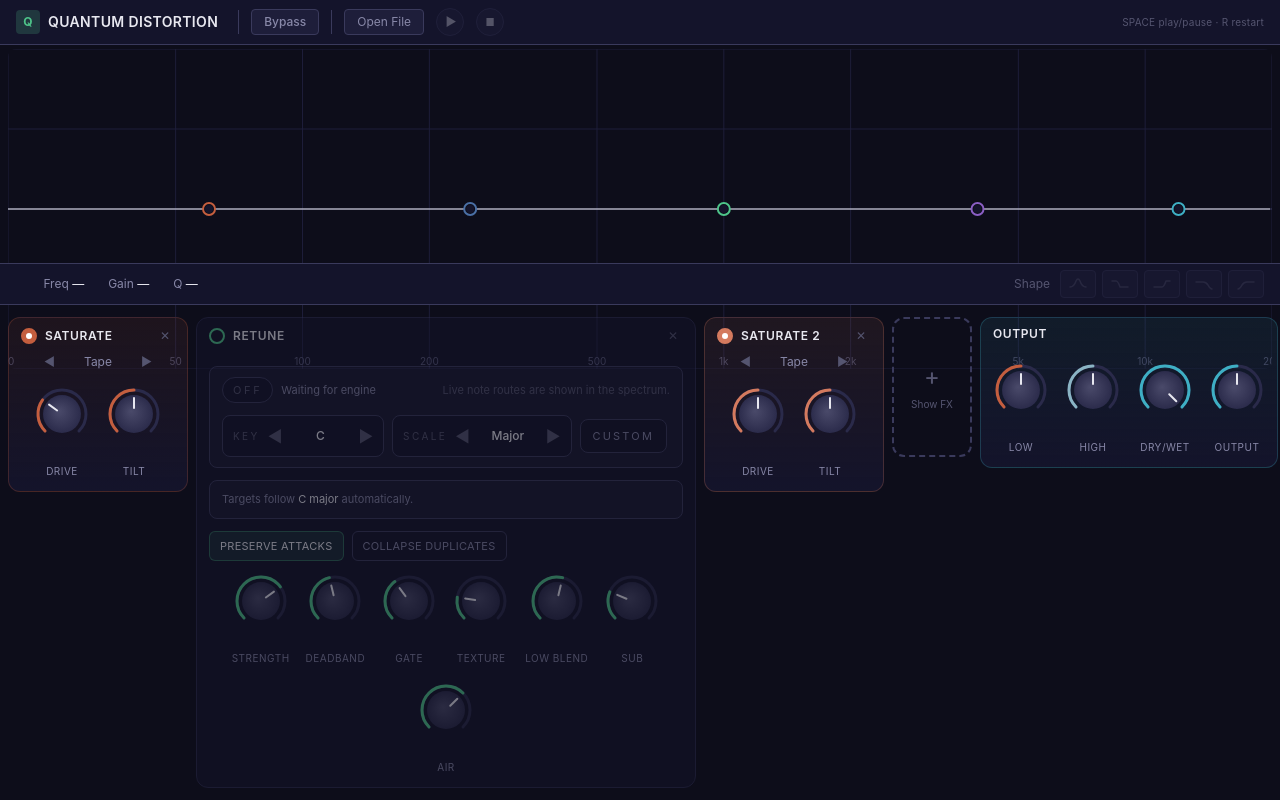
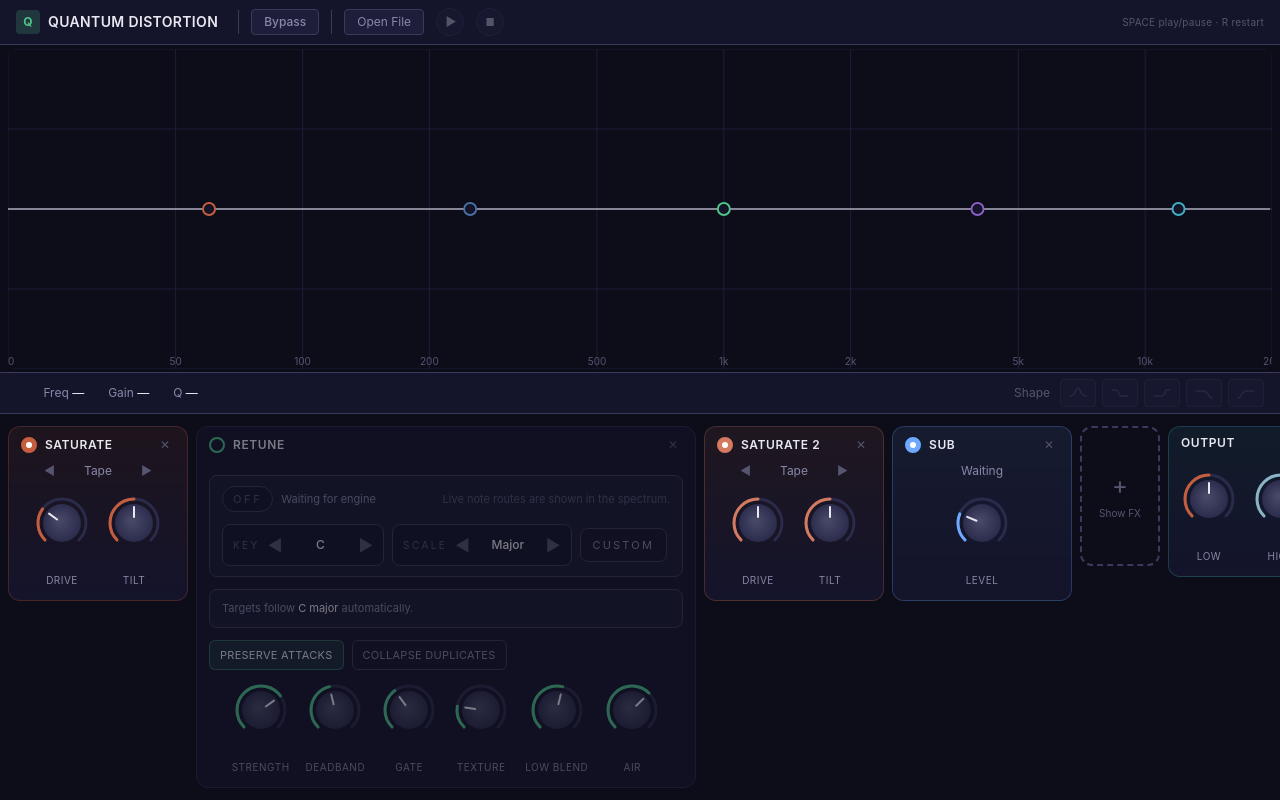
Before and after one commit to TGALLOWAY1/QuantumDistortion, a React (Vite) app in the folder ui/: page / in a window 1280 px wide. Built offline with nearby package versions, Linux system fonts and the light colour scheme.

Commit message:
feat: split sub follow from retune core

```diff
--- a/ui/public/worklets/quantum-processor.js
+++ b/ui/public/worklets/quantum-processor.js
@@ -37,6 +37,9 @@ class QuantumProcessor extends AudioWorkletProcessor {
       saturate2Tilt: 0.5,
 
       ...DEFAULT_RETUNE_PARAMS,
+
+      subEnabled: true,
+      subLevel: 0.25,
 
       lowGain: 1.0,
       highGain: 1.0,
@@ -96,6 +99,10 @@ class QuantumProcessor extends AudioWorkletProcessor {
 
     this.blockInputScratch = Array.from({ length: MAX_CHANNELS }, () => new Float32Array(128));
     this.blockRetuneScratch = Array.from({ length: MAX_CHANNELS }, () => new Float32Array(128));
+    this.subBlockScratch = new Float32Array(128);
+    this.subPhase = 0;
+    this.subSmoothedFreq = 0;
+    this.subSmoothedLevel = 0;
 
     this.analysisSamples = new Float32Array(2048);
     this.analysisWritePos = 0;
@@ -112,7 +119,14 @@ class QuantumProcessor extends AudioWorkletProcessor {
       }
 
       const retunePatch = normalizeRetuneParamPatch(event.data.params, this.params);
-      Object.assign(this.params, event.data.params, retunePatch);
+      const legacySubPatch = {};
+      if (Object.prototype.hasOwnProperty.call(event.data.params, 'quantizeSubEnabled')) {
+        legacySubPatch.subEnabled = Boolean(event.data.params.quantizeSubEnabled);
+      }
+      if (Object.prototype.hasOwnProperty.call(event.data.params, 'quantizeSubLevel')) {
+        legacySubPatch.subLevel = event.data.params.quantizeSubLevel;
+      }
+      Object.assign(this.params, event.data.params, legacySubPatch, retunePatch);
       this.retuneCore.setParams(retunePatch);
       this.eqDirty = true;
       this.peqDirty = true;
@@ -129,6 +143,29 @@ class QuantumProcessor extends AudioWorkletProcessor {
     }
     this.blockInputScratch = Array.from({ length: MAX_CHANNELS }, () => new Float32Array(length));
     this.blockRetuneScratch = Array.from({ length: MAX_CHANNELS }, () => new Float32Array(length));
+    this.subBlockScratch = new Float32Array(length);
+  }
+
+  renderSubBlock(length, subGuide) {
+    const targetFrequency = this.params.subEnabled ? Math.max(0, subGuide.frequency || 0) : 0;
+    const targetLevel = this.params.subEnabled ? (subGuide.level || 0) * this.params.subLevel : 0;
+
+    for (let i = 0; i < length; i++) {
+      this.subSmoothedFreq += (targetFrequency - this.subSmoothedFreq) * 0.012;
+      this.subSmoothedLevel += (targetLevel - this.subSmoothedLevel) * 0.02;
+
+      if (this.subSmoothedFreq > 1 && this.subSmoothedLevel > 1e-4) {
+        this.subPhase += TWO_PI * this.subSmoothedFreq / sampleRate;
+        if (this.subPhase > TWO_PI) {
+          this.subPhase -= TWO_PI;
+        }
+        this.subBlockScratch[i] = Math.sin(this.subPhase) * this.subSmoothedLevel * 0.42;
+      } else {
+        this.subBlockScratch[i] = 0;
+      }
+    }
+
+    return this.subBlockScratch;
   }
 
   computeEQCoeffs() {
@@ -420,6 +457,7 @@ class QuantumProcessor extends AudioWorkletProcessor {
     const retuneTimeMs = (globalThis.performance?.now?.() ?? retuneStart) - retuneStart;
     const blockBudgetMs = (length / sampleRate) * 1000;
     this.retuneCore.setRuntimeHealth({ overloaded: retuneTimeMs > blockBudgetMs * 0.85 });
+    const subBlock = this.renderSubBlock(length, this.retuneCore.getSubGuide());
 
     for (let ch = 0; ch < numChannels; ch++) {
       const channelOutput = output[ch];
@@ -472,6 +510,8 @@ class QuantumProcessor extends AudioWorkletProcessor {
           );
         }
 
+        sample += subBlock[i];
+
         sample = dry * (1 - this.params.dryWet) + sample * this.params.dryWet;
         sample *= this.params.masterGain;
         channelOutput[i] = Math.tanh(sample);
--- a/ui/public/worklets/retune-core.js
+++ b/ui/public/worklets/retune-core.js
@@ -59,7 +59,6 @@ export const DEFAULT_RETUNE_PARAMS = {
   retuneLowEndMode: 'hybrid',
   retuneLowEndBlend: 0.55,
   retuneCollapseDuplicates: false,
-  retuneSubReinforcement: 0.25,
   retuneAirMix: 1.0,
 };
 
@@ -69,8 +68,6 @@ const LEGACY_PARAM_ALIASES = {
   quantizeScale: 'retuneScale',
   quantizeStrength: 'retuneStrength',
   quantizeAirMix: 'retuneAirMix',
-  quantizeSubEnabled: 'retuneSubReinforcement',
-  quantizeSubLevel: 'retuneSubReinforcement',
 };
 
 function cloneMask(mask) {
@@ -99,13 +96,7 @@ export function normalizeRetuneParamPatch(patch, currentParams = DEFAULT_RETUNE_
       continue;
     }
 
-    if (key === 'quantizeSubEnabled') {
-      normalized[alias] = value ? currentParams.retuneSubReinforcement : 0;
-    } else if (key === 'quantizeSubLevel') {
-      normalized[alias] = value;
-    } else {
-      normalized[alias] = value;
-    }
+    normalized[alias] = value;
   }
 
   if (Object.prototype.hasOwnProperty.call(normalized, 'retuneScale')) {
@@ -137,9 +128,6 @@ export function normalizeRetuneParamPatch(patch, currentParams = DEFAULT_RETUNE_
     }
   }
 
-  if (Object.prototype.hasOwnProperty.call(normalized, 'retuneSubReinforcement')) {
-    normalized.retuneSubReinforcement = clamp(Number(normalized.retuneSubReinforcement) || 0, 0, 1);
-  }
   if (Object.prototype.hasOwnProperty.call(normalized, 'retuneDeadbandCents')) {
     normalized.retuneDeadbandCents = clamp(Number(normalized.retuneDeadbandCents) || 0, 0, 60);
   }
@@ -378,6 +366,8 @@ export class PolyphonicRetuneCore {
     this.smoothedRatio = 1;
     this.detectorEnv = 0;
     this.confidence = 0;
+    this.subGuideFrequency = 0;
+    this.subGuideLevel = 0;
 
     this.tonalWritePos = 0;
     this.tonalInputSampleCount = 0;
@@ -447,6 +437,8 @@ export class PolyphonicRetuneCore {
     this.smoothedRatio = 1;
     this.detectorEnv = 0;
     this.confidence = 0;
+    this.subGuideFrequency = 0;
+    this.subGuideLevel = 0;
     this.prevTonalMagnitudes.fill(0);
     this.tonalMonoRing.fill(0);
     this.lowMonoRing.fill(0);
@@ -799,6 +791,21 @@ export class PolyphonicRetuneCore {
     this.smoothedRatio += (this.targetRatio - this.smoothedRatio) * 0.18;
     this.confidence = strongest ? strongest.confidence : 0;
     this.lowEndLocked = this.trackedNotes.some(note => note.isLowEnd && note.confidence > 0.18 && note.state !== 'muted');
+
+    const strongestLow = this.trackedNotes.find(
+      (note) => note.isLowEnd && note.confidence > 0.12 && note.state !== 'muted',
+    );
+    if (strongestLow) {
+      const correctionBlend = this.getCorrectionBlend(strongestLow);
+      const effectiveMidi = strongestLow.state === 'mapped'
+        ? strongestLow.sourceMidi + (strongestLow.targetMidi - strongestLow.sourceMidi) * correctionBlend
+        : strongestLow.sourceMidi;
+      this.subGuideFrequency = midiToFreq(effectiveMidi);
+      this.subGuideLevel = clamp(strongestLow.confidence * 0.9, 0, 1);
+    } else {
+      this.subGuideFrequency = 0;
+      this.subGuideLevel = 0;
+    }
   }
 
   analyzeTonalFrame() {
@@ -1074,8 +1081,6 @@ export class PolyphonicRetuneCore {
 
     const totalEnergy = lowNotes.reduce((sum, note) => sum + note.energy, 0);
     let sample = 0;
-    let strongestTarget = 0;
-    let strongestWeight = 0;
 
     for (const note of lowNotes) {
       const correctionBlend = this.getCorrectionBlend(note);
@@ -1084,10 +1089,6 @@ export class PolyphonicRetuneCore {
         : note.sourceMidi;
       const targetFreq = midiToFreq(targetMidi);
       const weight = clamp(note.energy / Math.max(totalEnergy, 1e-6), 0, 1) * note.confidence;
-      if (weight > strongestWeight) {
-        strongestWeight = weight;
-        strongestTarget = targetFreq;
-      }
 
       const harmonicWeights = [1.0, 0.45, 0.18];
       for (let harmonic = 0; harmonic < harmonicWeights.length; harmonic++) {
@@ -1100,15 +1101,15 @@ export class PolyphonicRetuneCore {
       }
     }
 
-    if (this.params.retuneSubReinforcement > 0 && strongestTarget > 0) {
-      this.subPhase = (this.subPhase || 0) + TWO_PI * strongestTarget / this.sampleRate;
-      if (this.subPhase > TWO_PI) {
-        this.subPhase -= TWO_PI;
-      }
-      sample += Math.sin(this.subPhase) * this.params.retuneSubReinforcement * strongestWeight;
-    }
+    return sample * 0.35;
+  }
 
-    return sample * 0.35;
+  getSubGuide() {
+    return {
+      frequency: this.subGuideFrequency,
+      level: this.subGuideLevel,
+      locked: this.lowEndLocked,
+    };
   }
 
   processBlock(inputBlock, numChannels, length, mix = { lowGain: 1, highGain: 1 }) {
--- a/ui/src/App.tsx
+++ b/ui/src/App.tsx
@@ -10,8 +10,8 @@ import { useAudioEngine } from './hooks/useAudioEngine';
 import { FX_CATALOG } from './audio/engine';
 import type { EQBand, FilterType, FxSlot, FxType, EngineParams, PeqInstance } from './audio/engine';
 
-const FX_ORDER: FxType[] = ['peq', 'saturate', 'retune', 'delay', 'modulate', 'lofi', 'saturate2'];
-const SINGLETON_FX: FxType[] = ['saturate', 'retune', 'delay', 'modulate', 'lofi', 'saturate2'];
+const FX_ORDER: FxType[] = ['peq', 'saturate', 'retune', 'delay', 'modulate', 'lofi', 'saturate2', 'sub'];
+const SINGLETON_FX: FxType[] = ['saturate', 'retune', 'delay', 'modulate', 'lofi', 'saturate2', 'sub'];
 
 // Electron API type
 declare global {
@@ -111,6 +111,7 @@ export default function App() {
     { id: crypto.randomUUID(), type: 'saturate' },
     { id: crypto.randomUUID(), type: 'retune' },
     { id: crypto.randomUUID(), type: 'saturate2' },
+    { id: crypto.randomUUID(), type: 'sub' },
   ]);
 
   const addFxSlot = useCallback((type: FxType) => {
@@ -165,6 +166,9 @@ export default function App() {
         break;
       case 'saturate2':
         updateParams({ saturate2Enabled: false });
+        break;
+      case 'sub':
+        updateParams({ subEnabled: false });
         break;
     }
   }, [fxSlots, params.peqInstances, updateParams]);
@@ -316,6 +320,27 @@ export default function App() {
               onChange={(v) => updateParams({ saturate2Tilt: v })}
               color={meta.color}
               displayValue={`${((params.saturate2Tilt - 0.5) * 100).toFixed(0)}`}
+            />
+          </EffectModule>
+        );
+
+      case 'sub':
+        return (
+          <EffectModule
+            key={slot.id}
+            title={meta.label}
+            color={meta.color}
+            enabled={params.subEnabled}
+            onToggle={() => updateParams({ subEnabled: !params.subEnabled })}
+            onRemove={() => removeFxSlot(slot.id)}
+            subtitle={retuneStatus?.lowEndLocked ? 'Locked' : 'Waiting'}
+          >
+            <Knob
+              label="Level"
+              value={params.subLevel}
+              onChange={(v) => updateParams({ subLevel: v })}
+              color={meta.color}
+              displayValue={`${Math.round(params.subLevel * 100)}%`}
             />
           </EffectModule>
         );
--- a/ui/src/audio/engine.ts
+++ b/ui/src/audio/engine.ts
@@ -20,7 +20,7 @@ export interface EQBand {
   type: FilterType;
 }
 
-export type FxType = 'saturate' | 'retune' | 'delay' | 'modulate' | 'lofi' | 'saturate2' | 'peq';
+export type FxType = 'saturate' | 'retune' | 'delay' | 'modulate' | 'lofi' | 'saturate2' | 'sub' | 'peq';
 
 export interface PeqInstance {
   id: string;
@@ -63,6 +63,7 @@ export const FX_CATALOG: Record<FxType, { label: string; color: string }> = {
   modulate:  { label: 'Modulate',   color: '#8a5ec4' },
   lofi:      { label: 'Lo-Fi',      color: '#8a7e5e' },
   saturate2: { label: 'Saturate 2', color: '#d47a5e' },
+  sub:       { label: 'Sub',        color: '#6ea8ff' },
   peq:       { label: 'Param EQ',   color: '#5ec4b8' },
 };
 
@@ -96,8 +97,10 @@ export interface EngineParams {
   retuneLowEndMode: RetuneLowEndMode;
   retuneLowEndBlend: number;
   retuneCollapseDuplicates: boolean;
-  retuneSubReinforcement: number;
   retuneAirMix: number;
+
+  subEnabled: boolean;
+  subLevel: number;
 
   lowGain: number;
   highGain: number;
@@ -152,8 +155,10 @@ export const DEFAULT_PARAMS: EngineParams = {
   retuneLowEndMode: 'hybrid',
   retuneLowEndBlend: 0.55,
   retuneCollapseDuplicates: false,
-  retuneSubReinforcement: 0.25,
   retuneAirMix: 1.0,
+
+  subEnabled: true,
+  subLevel: 0.25,
 
   lowGain: 1.0,
   highGain: 1.0,
--- a/ui/src/components/RetuneModule.tsx
+++ b/ui/src/components/RetuneModule.tsx
@@ -297,13 +297,6 @@ export function RetuneModule({
           displayValue={`${Math.round(params.retuneLowEndBlend * 100)}%`}
         />
         <Knob
-          label="Sub"
-          value={params.retuneSubReinforcement}
-          onChange={(value) => updateParams({ retuneSubReinforcement: value })}
-          color={color}
-          displayValue={`${Math.round(params.retuneSubReinforcement * 100)}%`}
-        />
-        <Knob
           label="Air"
           value={params.retuneAirMix}
           onChange={(value) => updateParams({ retuneAirMix: value })}
```
Also changed, not shown: 1 other file (tests, documents, lock files or other folders).
